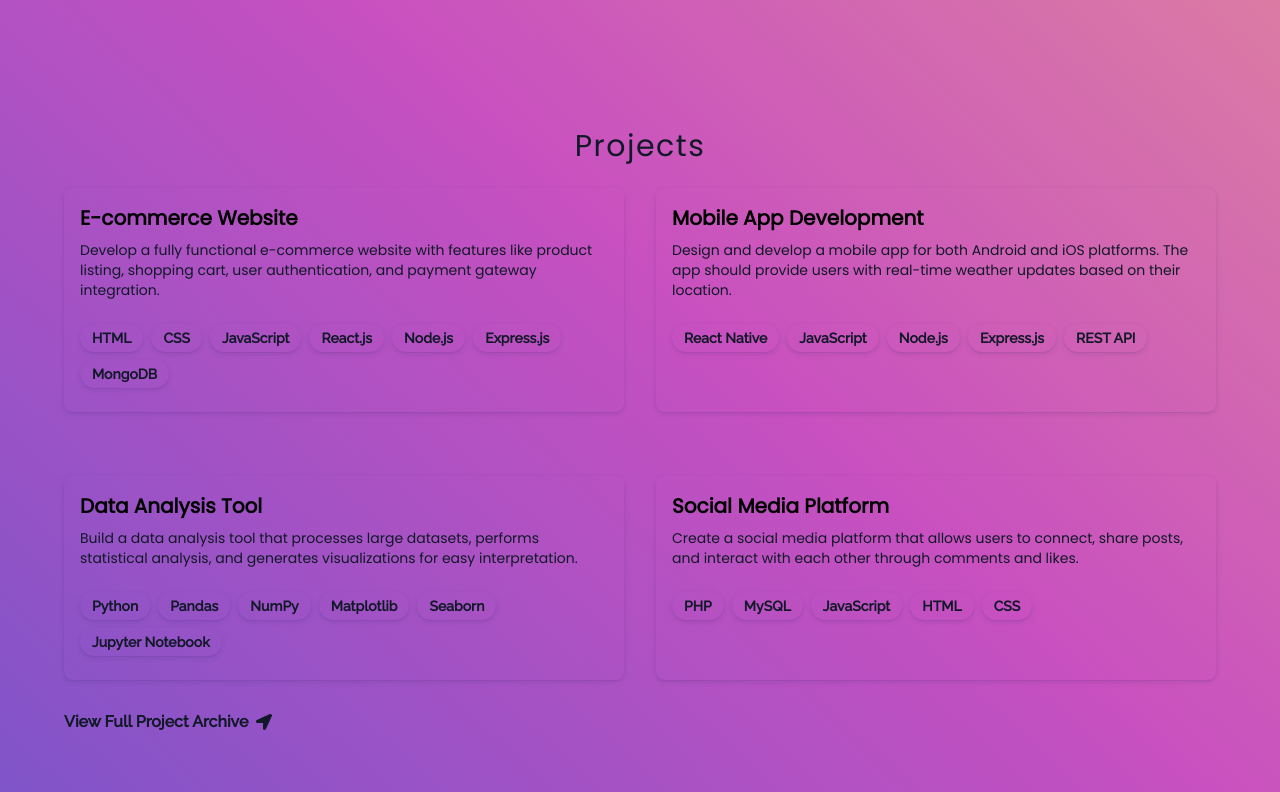
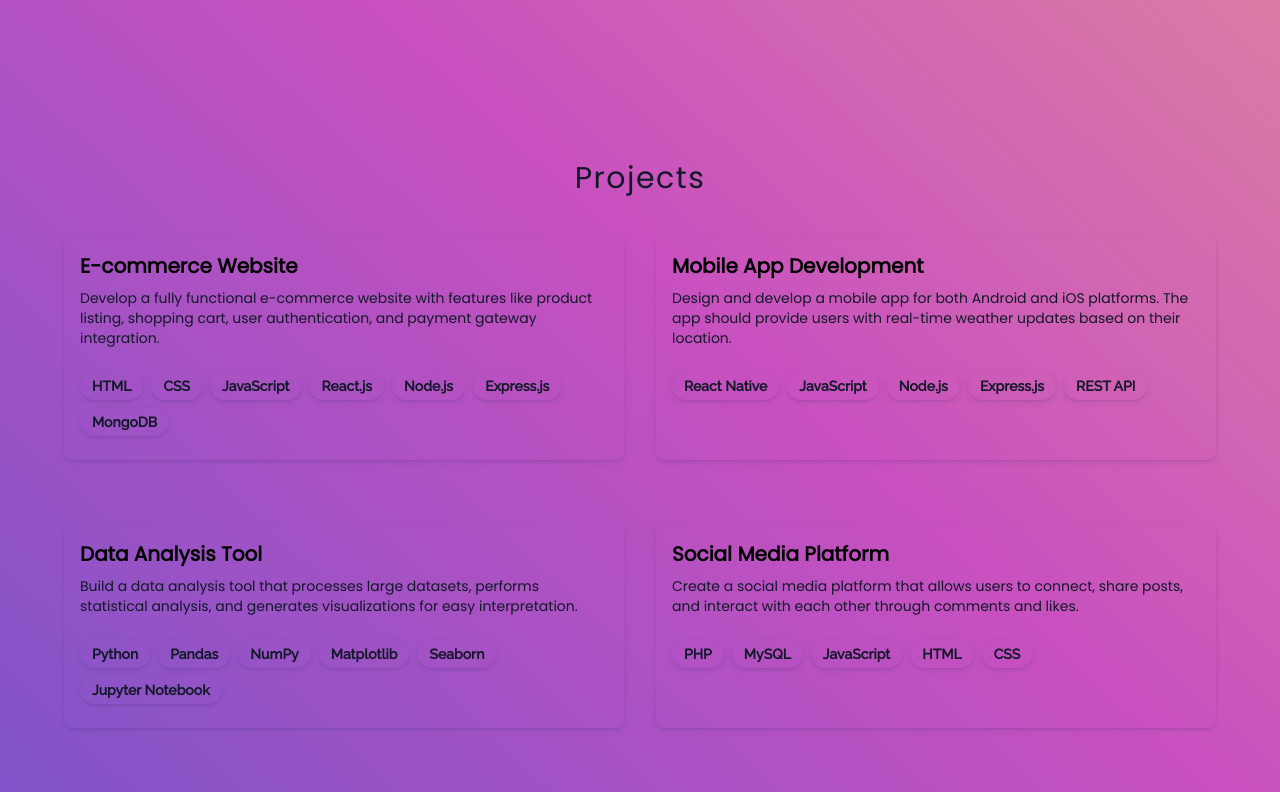
Before and after one commit to rahulvijay81/portfolio, a React (Vite) app: page / in a window 1280 px wide. Shown: the part 1600-2392 px from the top of the page. Built offline with nearby package versions, Linux system fonts and the light colour scheme.

Commit message:
projects UI

```diff
--- a/src/components/Cards.jsx
+++ b/src/components/Cards.jsx
@@ -9,7 +9,7 @@ function Cards() {
         <div
           key={project.id}
           className="rounded-lg bg-transparent mb-8 p-4 h-auto shadow-[rgba(50,_50,_105,_0.15)_0px_2px_5px_0px,_rgba(0,_0,_0,_0.05)_0px_1px_1px_0px] hover:shadow-[0_8px_30px_rgb(0,0,0,0.12)]">
-          <h2 className="text-xl font-semibold mb-2 font-poppins">{project.name}</h2>
+          <h2 className="text-xl font-semibold mb-2 font-poppins cursor-pointer">{project.name}</h2>
           <p className="text-gray-900 text-sm font-poppins">{project.description}</p>
           <div className="flex flex-wrap mt-6">
             {project.technologies.map((tech, index) => (
--- a/src/pages/Project.jsx
+++ b/src/pages/Project.jsx
@@ -5,11 +5,11 @@ function Project() {
   return (
     <div className="w-full h-screen">
       <div>
-        <p className="w-[50%] mx-auto text-3xl font-poppins text-gray-900 pb-6 tracking-wider text-center font-poppins">
+        <p className="w-[50%] pb-10 mx-auto text-3xl font-poppins text-gray-900 pt-8 tracking-wider text-center font-poppins">
           Projects
         </p>
       </div>
-      <div className="w-[90%] mx-auto grid grid-cols-1 gap-8 md:grid-cols-2">
+      <div className="w-[90%] mx-auto mb-8 grid grid-cols-1 gap-8 md:grid-cols-2">
         <Cards />
       </div>
       <div className="w-[90%] mx-auto">
```
